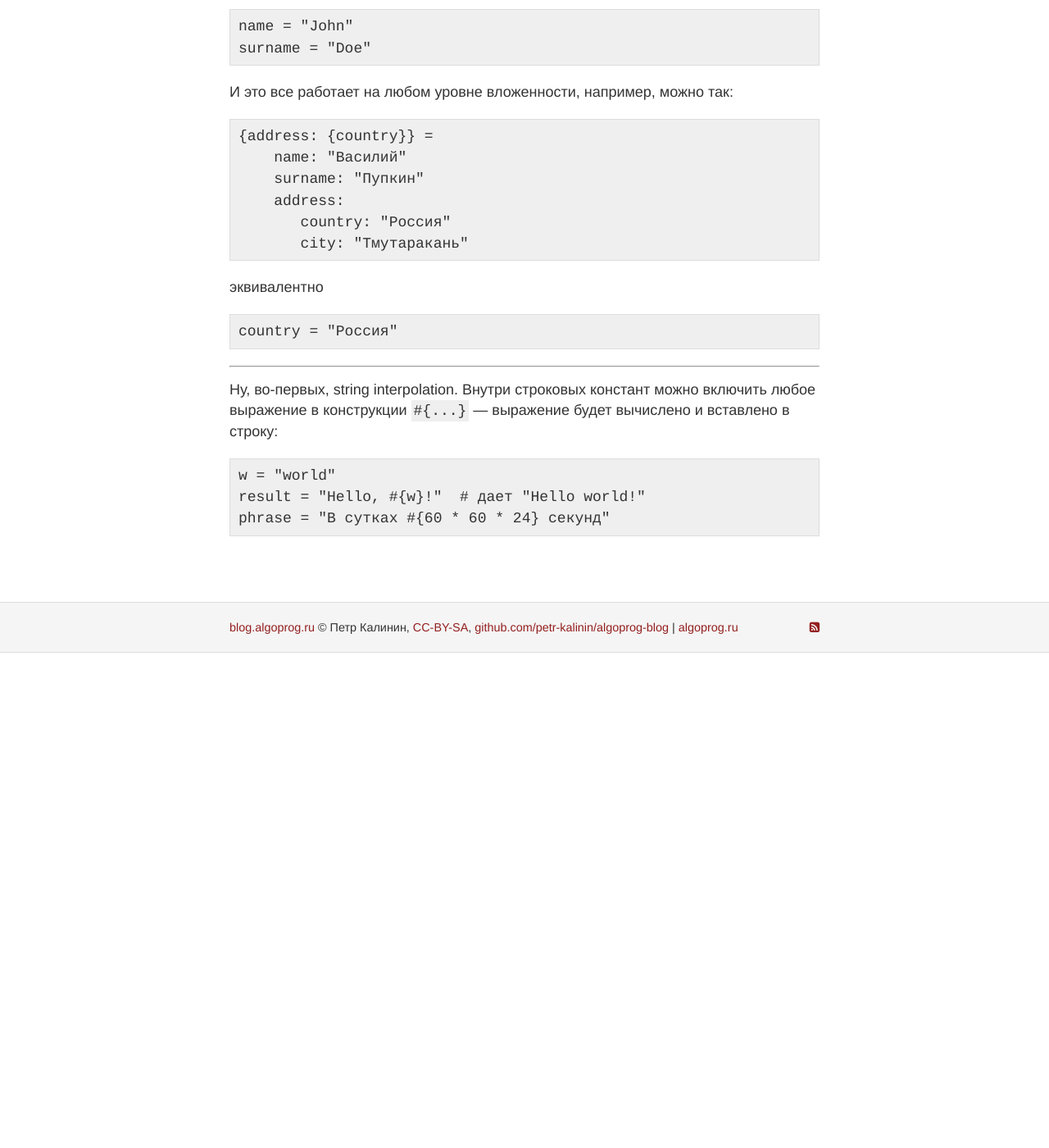
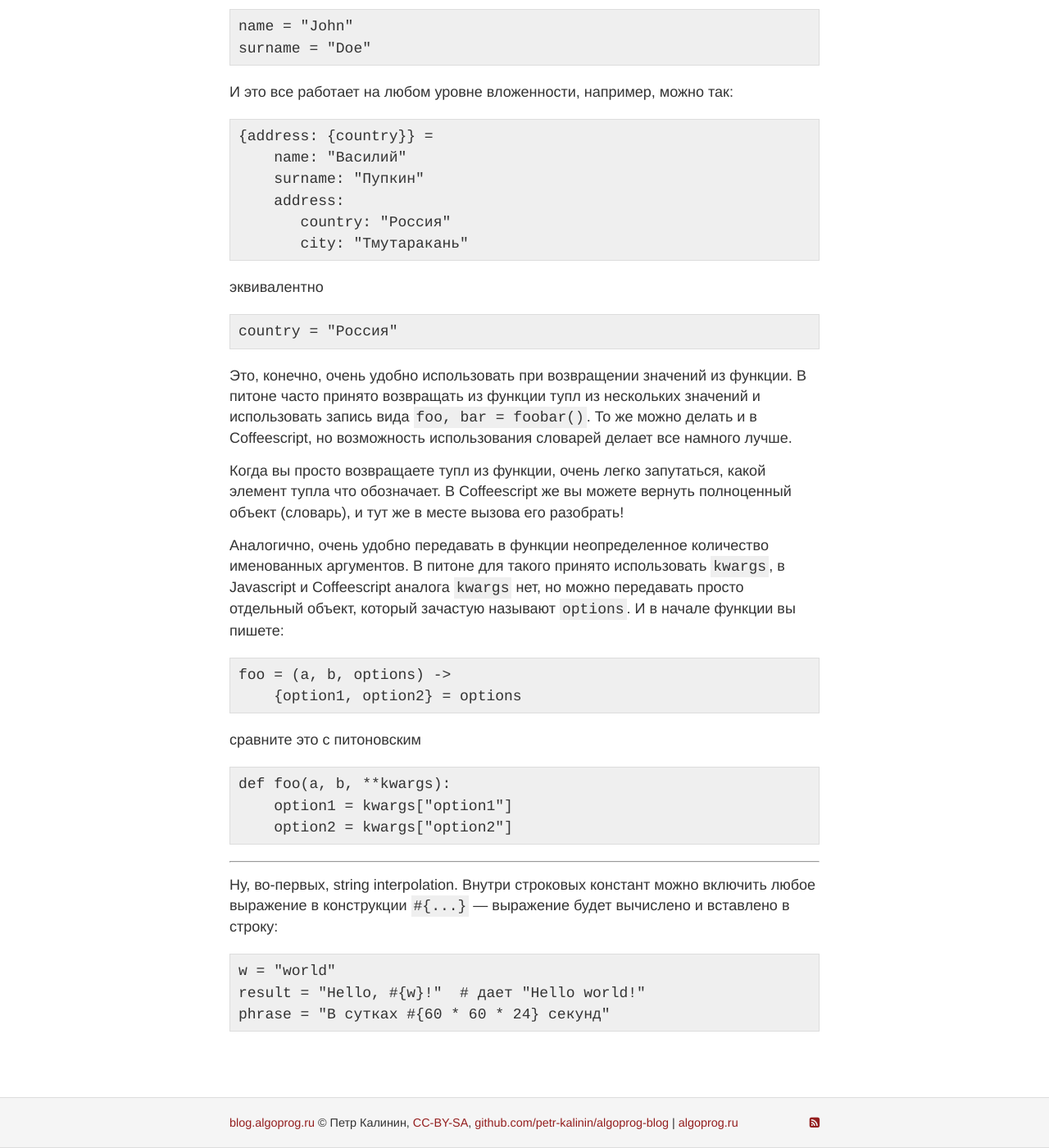
Before and after one commit to petr-kalinin/algoprog-blog, a Jekyll site: the page built from _posts/2018-09-06-coffeescript.md, in a window 1280 px wide and 1400 px high, scrolled down 6751 px. Shown: the whole window at 82% size. Built offline with Jekyll 4.4.1, drawn with Linux system fonts in a browser that asks for light colours; before the commit the page ends 7547 px from its top, so only the background shows below that; some of the changed text lies outside the part shown.

Commit message:
Update 2018-09-06-coffeescript.md

```diff
--- a/_posts/2018-09-06-coffeescript.md
+++ b/_posts/2018-09-06-coffeescript.md
@@ -276,6 +276,32 @@ title: Coffeescript — мой любимый язык программиров
 
     country = "Россия"
 
+Это, конечно, очень удобно использовать при возвращении значений из функции.
+В питоне часто принято возвращать из функции тупл из нескольких значений
+и использовать запись вида `foo, bar = foobar()`.
+То же можно делать и в Coffeescript, но возможность использования словарей
+делает все намного лучше.
+
+Когда вы просто возвращаете тупл из функции, очень легко запутаться,
+какой элемент тупла что обозначает. В Coffeescript же вы можете
+вернуть полноценный объект (словарь), и тут же в месте вызова его разобрать!
+
+Аналогично, очень удобно передавать в функции неопределенное количество
+именованных аргументов. В питоне для такого принято использовать `kwargs`,
+в Javascript и Coffeescript аналога `kwargs` нет, но можно передавать
+просто отдельный объект, который зачастую называют `options`.
+И в начале функции вы пишете:
+
+    foo = (a, b, options) ->
+        {option1, option2} = options
+
+сравните это с питоновским
+
+    def foo(a, b, **kwargs):
+        option1 = kwargs["option1"]
+        option2 = kwargs["option2"]
+
+
 ----------
 
 Ну, во-первых, string interpolation. Внутри строковых констант можно включить
```
Also changed, not shown: other parts of _posts/2018-09-06-coffeescript.md (+1 -1 lines).
